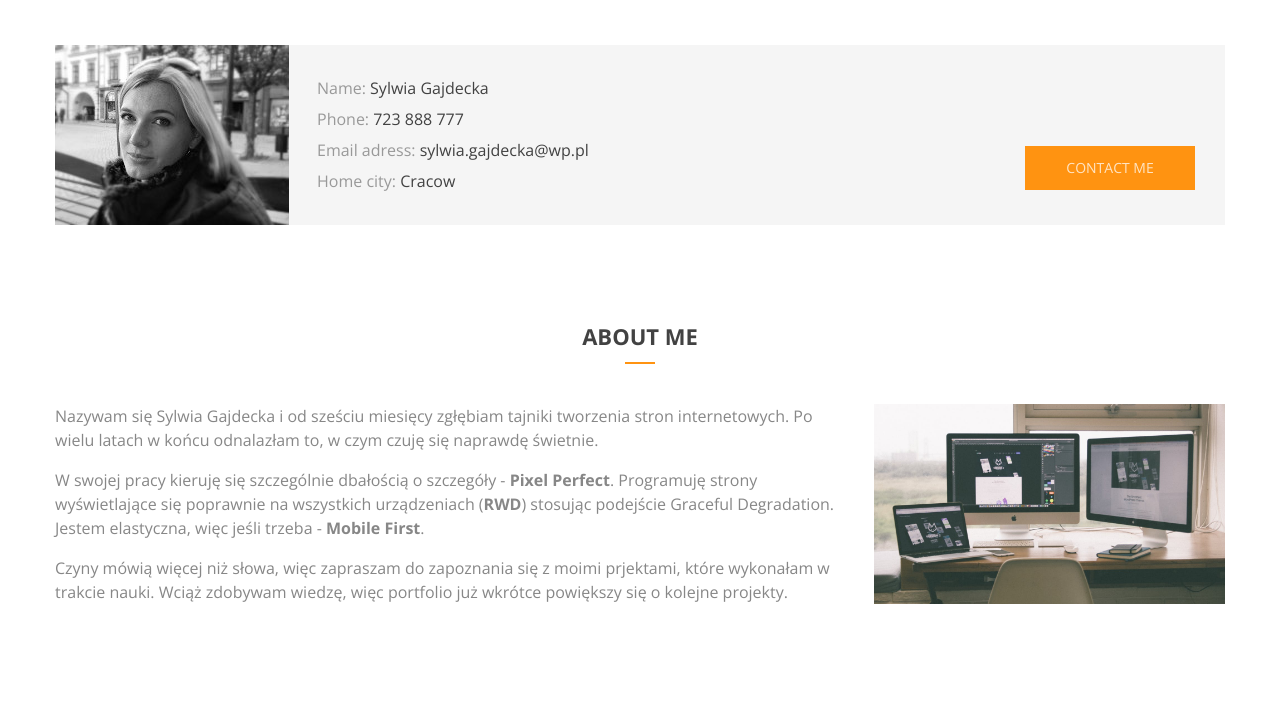
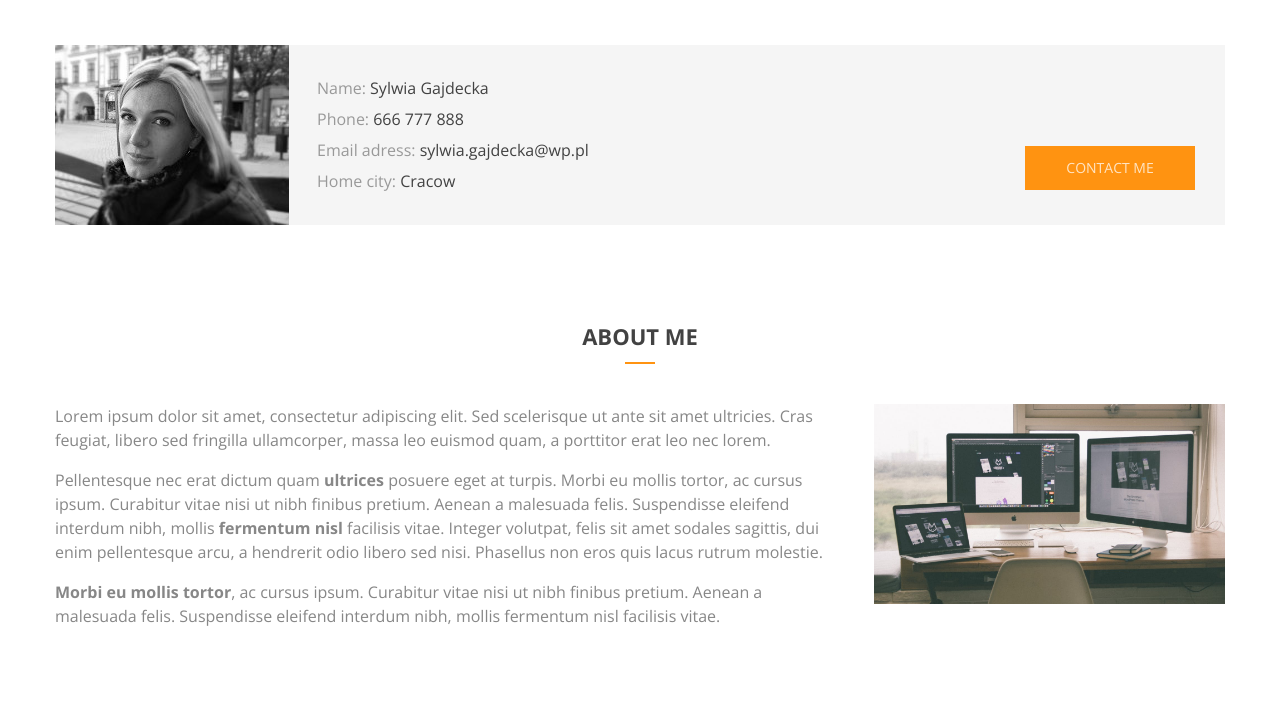
Before and after one commit to SylwiaGajdecka/Portfolio, a website: page index.html in a window 1280 px wide. Shown: the part 95-796 px from the top of the page. Drawn offline with nearby package versions, Linux system fonts and the light colour scheme.

Commit message:
change sth

```diff
--- a/index.html
+++ b/index.html
@@ -38,7 +38,7 @@
 					<div class="main-info__photo"></div>
 					<div class="main-info__content">
 						<p><span>Name:</span> Sylwia Gajdecka</p>
-						<p><span>Phone:</span> 723 888 777</p>
+						<p><span>Phone:</span> 666 777 888</p>
 						<p><span>Email adress:</span> sylwia.gajdecka@wp.pl</p>
 						<p><span>Home city:</span> Cracow</p>
 						<div class="btn"><a href="#">Contact me</a></div>
@@ -52,9 +52,9 @@
 				<h1>About me</h1>
 				<div class="line"></div>
 				<div class="about__description">
-					<p>Nazywam się Sylwia Gajdecka i od sześciu miesięcy zgłębiam tajniki tworzenia stron internetowych. Po wielu latach w końcu odnalazłam to, w czym czuję się naprawdę świetnie.</p><br>
-					<p>W swojej pracy kieruję się szczególnie dbałością o szczegóły - <span>Pixel Perfect</span>. Programuję strony wyświetlające się poprawnie na wszystkich urządzeniach (<span>RWD</span>) stosując podejście Graceful Degradation. Jestem elastyczna, więc jeśli trzeba - <span>Mobile First</span>.</p><br>
-					<p>Czyny mówią więcej niż słowa, więc zapraszam do zapoznania się z moimi prjektami, które wykonałam w trakcie nauki. Wciąż zdobywam wiedzę, więc portfolio już wkrótce powiększy się o kolejne projekty.</p>
+					<p>Lorem ipsum dolor sit amet, consectetur adipiscing elit. Sed scelerisque ut ante sit amet ultricies. Cras feugiat, libero sed fringilla ullamcorper, massa leo euismod quam, a porttitor erat leo nec lorem. </p><br>
+					<p>Pellentesque nec erat dictum quam <span>ultrices</span> posuere eget at turpis. Morbi eu mollis tortor, ac cursus ipsum. Curabitur vitae nisi ut nibh finibus pretium. Aenean a malesuada felis. Suspendisse eleifend interdum nibh, mollis <span>fermentum nisl</span> facilisis vitae. Integer volutpat, felis sit amet sodales sagittis, dui enim pellentesque arcu, a hendrerit odio libero sed nisi. Phasellus non eros quis lacus rutrum molestie. </p><br>
+					<p><span>Morbi eu mollis tortor</span>, ac cursus ipsum. Curabitur vitae nisi ut nibh finibus pretium. Aenean a malesuada felis. Suspendisse eleifend interdum nibh, mollis fermentum nisl facilisis vitae.</p>
 				</div>
 				<div class="about__photo"></div>
 				<div class="clear"></div>
```
Also changed, not shown: 1 other file.
